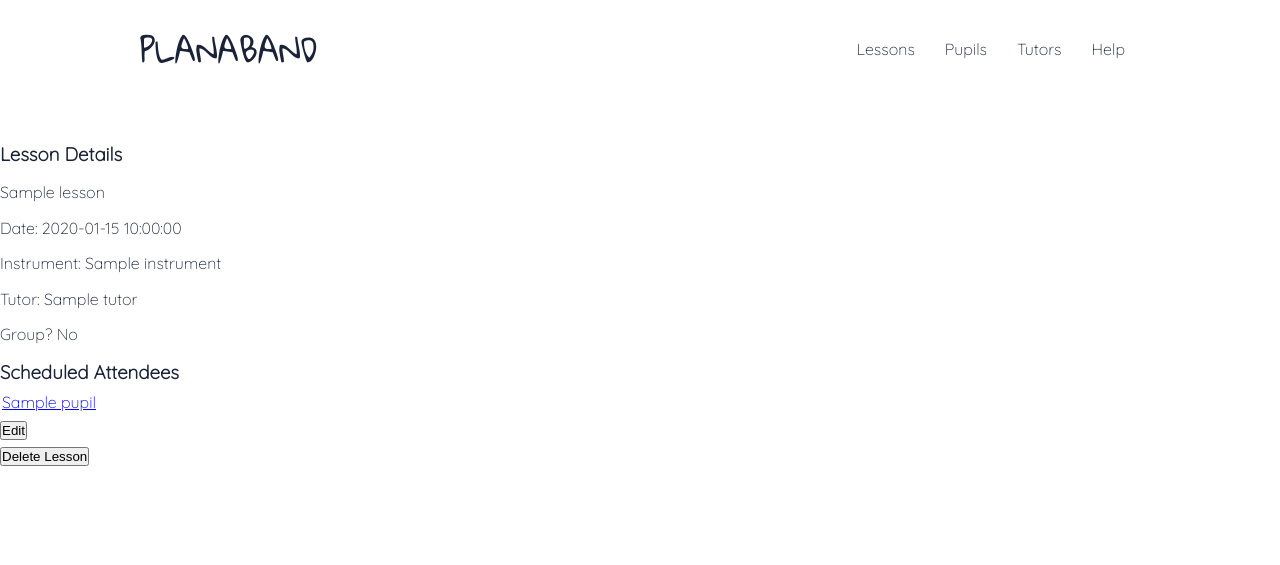
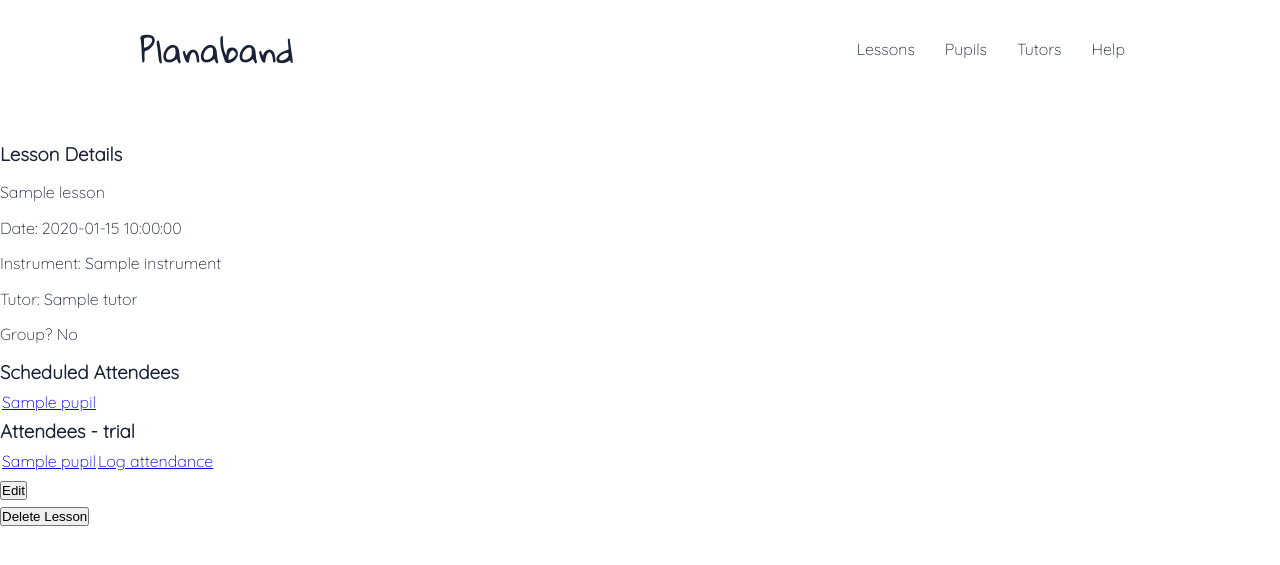
Before and after one commit to heathercking/CodeClan_Project1__Planaband, a Flask app: page /lessons/1 in a window 1280 px wide. Shown: the top 565 px of the page. Run offline with Flask 2, Linux system fonts and the light colour scheme; a database or web service that is not in the repository returns one stand-in record (values such as "Sample title"); some libraries are stand-ins or nearby versions.

Commit message:
amends show route in lesson controller to include attendances
can now link attendances in the list of scheduled attendees on the individual lesson page. needs refining to show current attended status and toggle to update

```diff
--- a/controllers/lesson_controller.py
+++ b/controllers/lesson_controller.py
@@ -41,7 +41,8 @@ def create_lesson():
 def show_lesson(id):
     lesson = lesson_repository.select(id)
     pupils = lesson_repository.pupils(lesson)
-    return render_template('lessons/show.html', lesson=lesson, pupils=pupils)
+    attendances = lesson_repository.attendances(lesson)
+    return render_template('lessons/show.html', lesson=lesson, pupils=pupils, attendances=attendances)
 
 
 #EDIT - GET '/lessons/<id>/edit'
--- a/templates/base.html
+++ b/templates/base.html
@@ -18,7 +18,7 @@
 
     <div class="navbar">
         <div class="container flex">
-            <h1 class="logo"><a href="/">PLANABAND</a></h1>
+            <h1 class="logo"><a href="/">Planaband</a></h1>
             <nav>
                 <ul class="menu">
                     <li><a href="/lessons">Lessons</a></li>
--- a/templates/lessons/show.html
+++ b/templates/lessons/show.html
@@ -26,6 +26,18 @@
     </div>
 
     <div>
+        <h3>Attendees - trial</h3>
+        <table>
+            {% for attendance in attendances %}
+                <tr>
+                    <td><a href="/pupils/{{ attendance.pupil.id }}">{{ attendance.pupil.name }}</a></td>
+                    <td><a href="/attendances/{{ attendance.id }}/edit">Log attendance</td>
+                </tr>
+            {% endfor %}
+        </table>
+    </div>
+
+    <div>
         <form action="/lessons/{{ lesson.id }}/edit">
             <button>Edit</button>
         </form>
```
